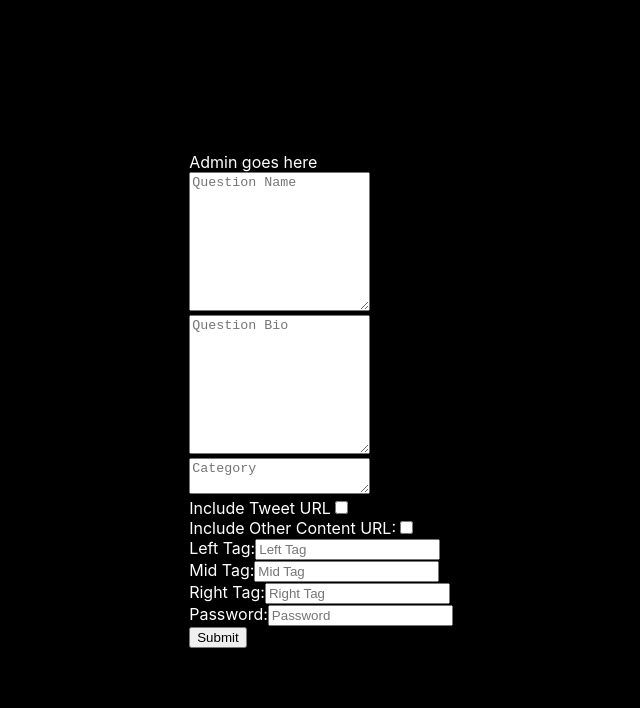
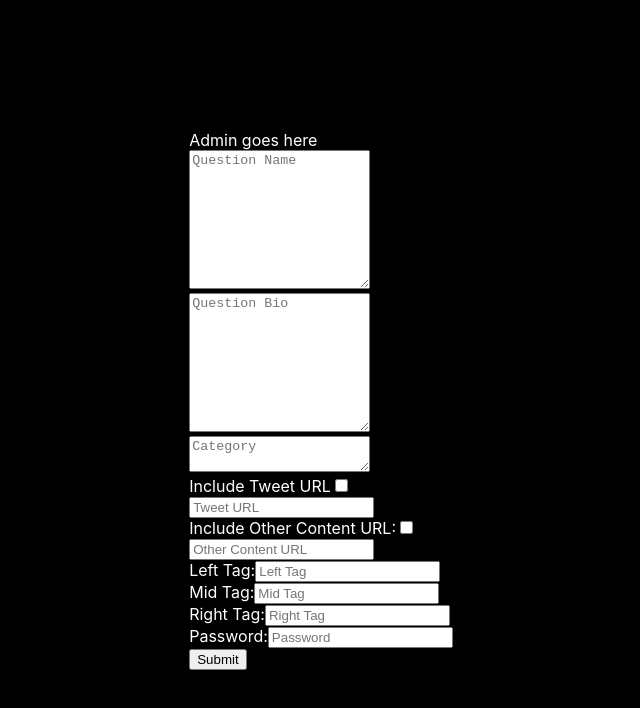
Before and after one commit to akshatchavann/ttapplication, a React (Create React App) app in the folder frontend/: page /Admin in a window 1280 px wide. Shown: the top 708 px of the page, without its empty margins (319-959 px from the left). Built offline with nearby package versions, Linux system fonts and the light colour scheme.

Commit message:
Fix conditional rendering in Admin.js

```diff
--- a/frontend/src/pages/Admin.js
+++ b/frontend/src/pages/Admin.js
@@ -94,7 +94,7 @@ const Admin = () => {
           </div>
 
           <div className='formgroup'>
-            {formData.tweetboolean && (
+            {(
                 <input
                     className='inputField'
                     type="text"
@@ -117,7 +117,7 @@ const Admin = () => {
             </label>
           </div>
           <div className='formgroup'>
-            {formData.contentboolean && (
+            { (
                 <input
                     className='inputField'
                     type="text"
```
